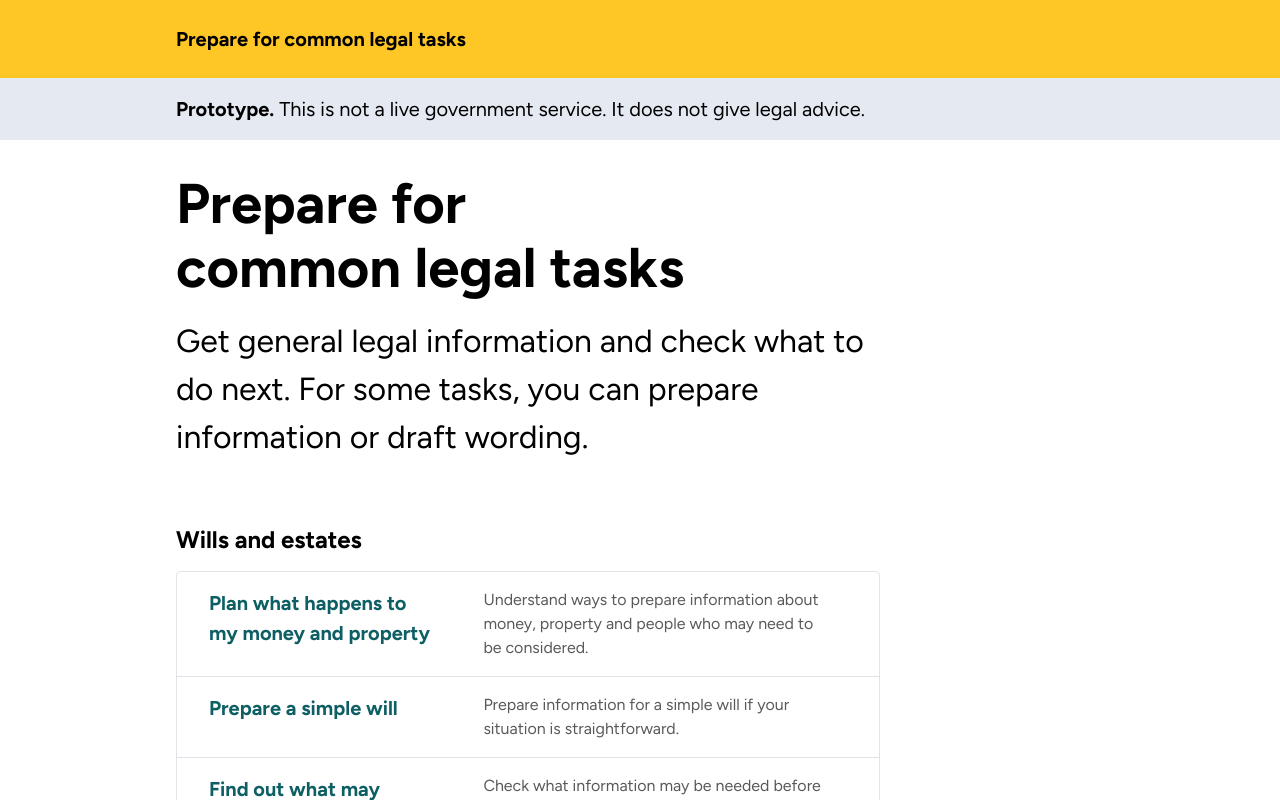
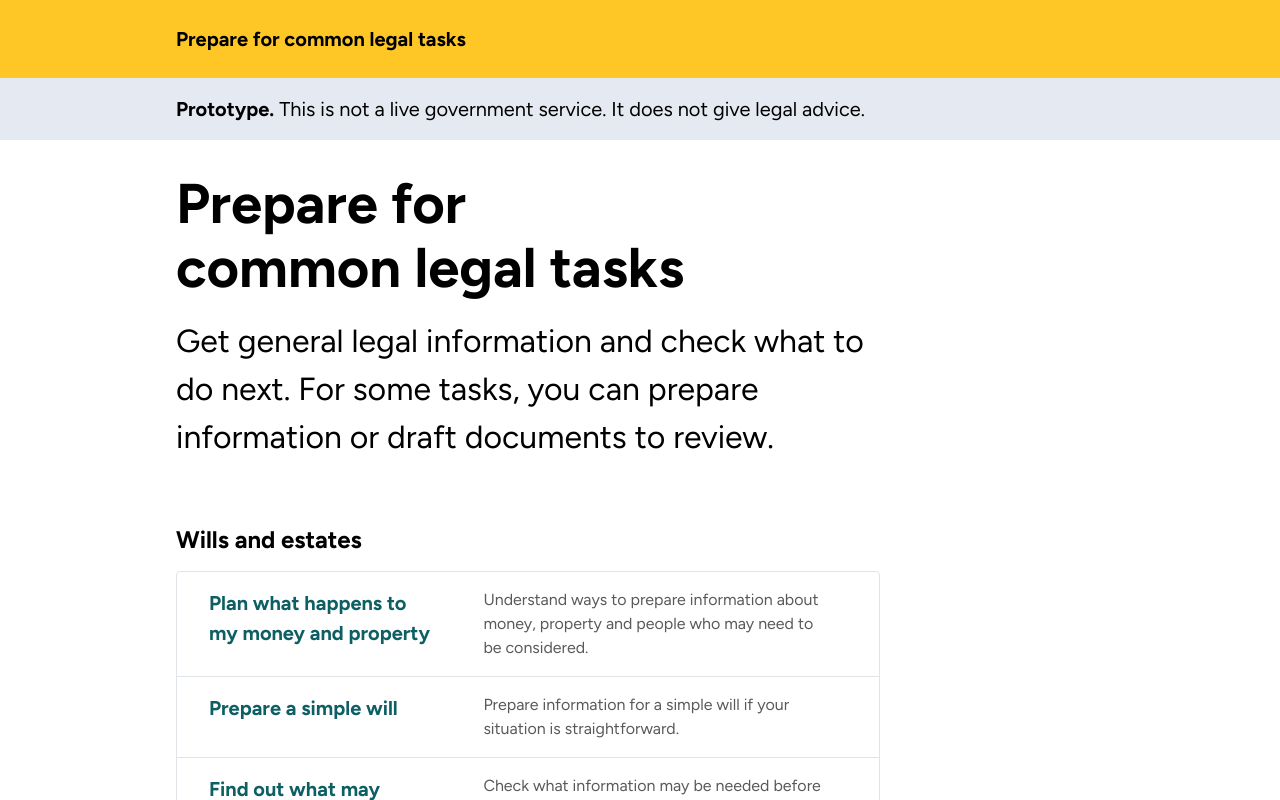
Before and after one commit to Fab22246/legal-help-prototype, a React (Vite) app: page /#/ in a window 1280 px wide. Shown: the top 800 px of the page. Built offline with nearby package versions, Linux system fonts and the light colour scheme.

Commit message:
Clarify draft document wording

```diff
--- a/src/data/content.ts
+++ b/src/data/content.ts
@@ -3,7 +3,7 @@
 export const SERVICE_NAME = 'Prepare for common legal tasks'
 
 export const HOME_INTRO =
-  'Get general legal information and check what to do next. For some tasks, you can prepare information or draft wording.'
+  'Get general legal information and check what to do next. For some tasks, you can prepare information or draft documents to review.'
 
 // Placeholder body sentence used on every not-yet-built route.
 export const PLACEHOLDER_SENTENCE =
--- a/src/pages/TenancyAgreementStartPage.tsx
+++ b/src/pages/TenancyAgreementStartPage.tsx
@@ -26,6 +26,10 @@ export function TenancyAgreementStartPage() {
           Answer questions to prepare a draft agreement for renting a home in Barbados.
         </p>
         <p className="page__text">
+          A draft agreement is an unsigned version for the landlords and tenants to check before
+          signing.
+        </p>
+        <p className="page__text">
           The landlords and tenants should discuss the terms before answering the questions.
         </p>
       </div>
@@ -38,7 +42,7 @@ export function TenancyAgreementStartPage() {
           <li>describe the home being rented</li>
           <li>record the rent, deposit and bills</li>
           <li>add agreed responsibilities and restrictions</li>
-          <li>check the information before creating a draft</li>
+          <li>check the information before creating a draft agreement</li>
         </ul>
       </section>
 
```
